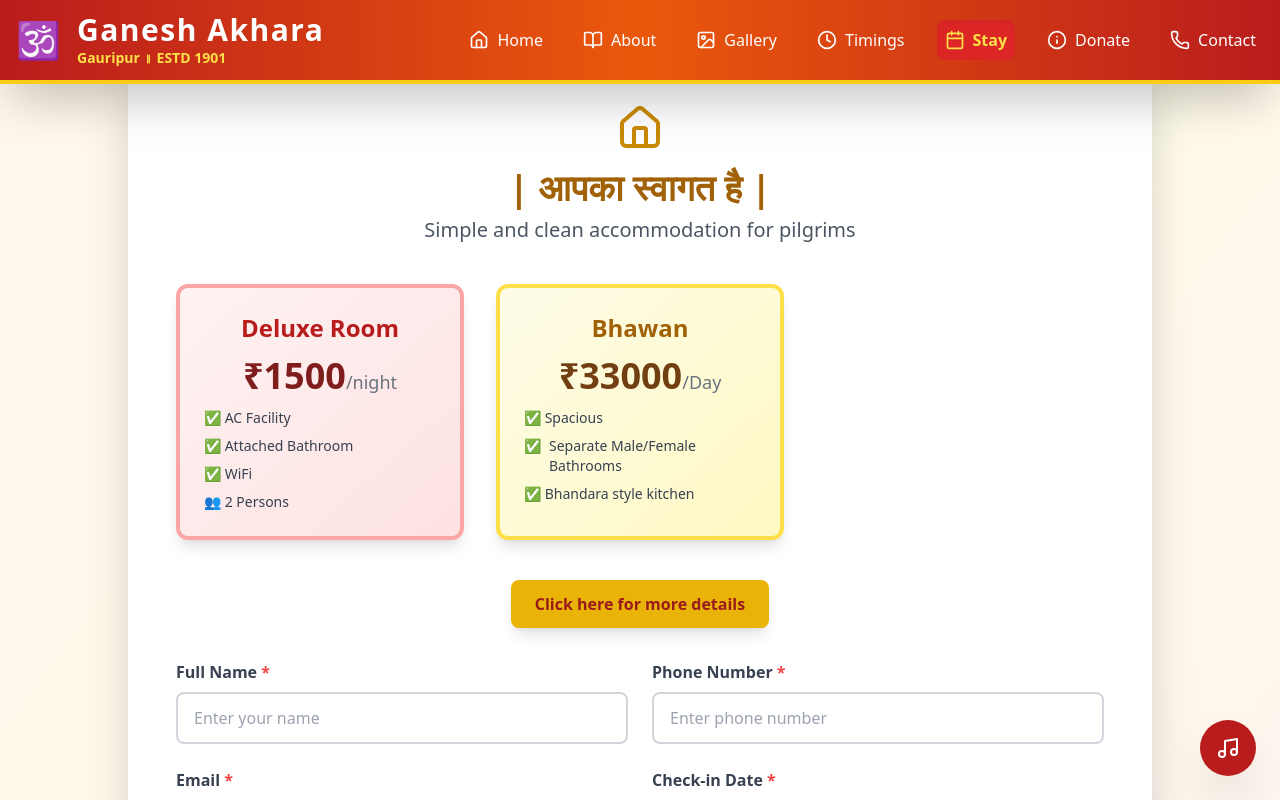
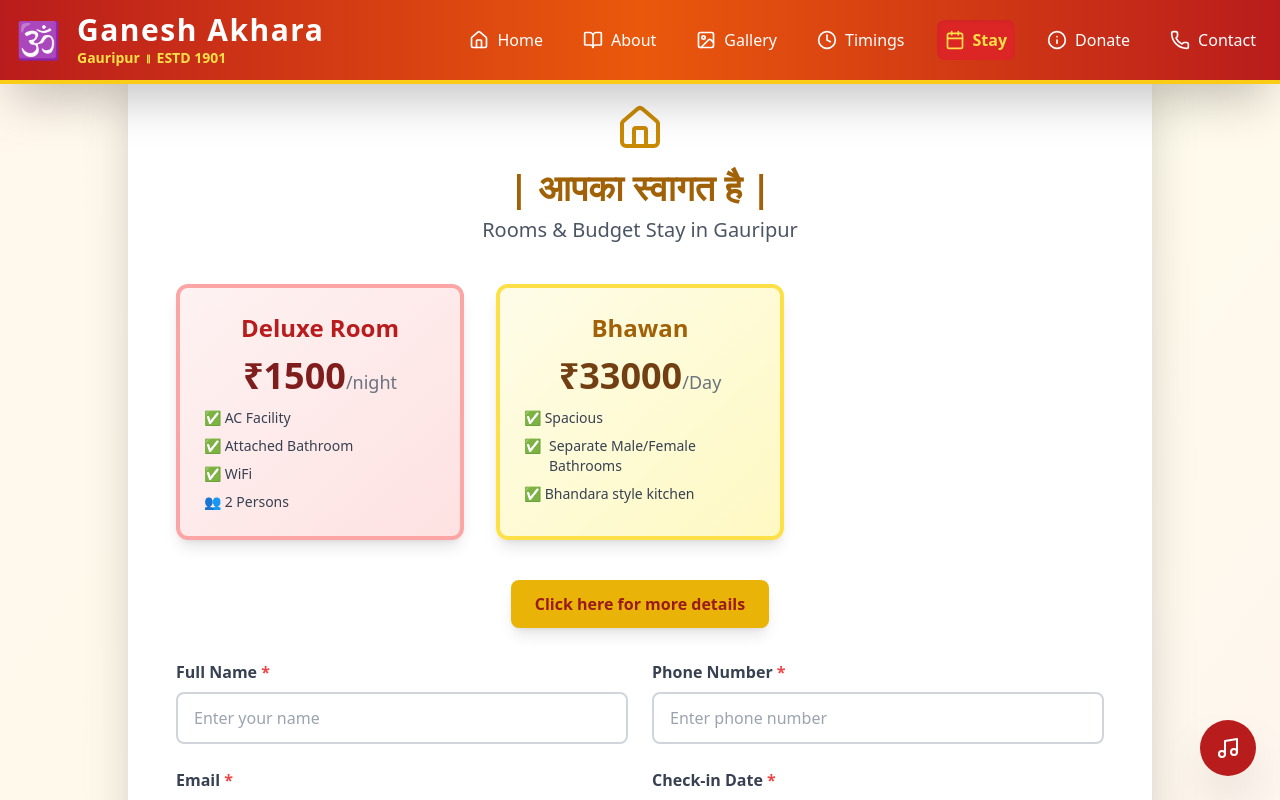
Before and after one commit to RishabhGupta19/GaneshMandir, a React (Create React App) app in the folder Frontend/: page / in a window 1280 px wide. Both pictures are taken after a click on the button "Book Your Stay Now". Shown: the part 84-884 px from the top of the page. Built offline with nearby package versions, Linux system fonts and the light colour scheme.

Commit message:
Update App.js

```diff
--- a/Frontend/src/App.js
+++ b/Frontend/src/App.js
@@ -817,7 +817,7 @@ export default function GaneshAkharaWebsite() {
                 <div className="text-center mb-10">
                   <Home className="w-12 h-12 mx-auto text-yellow-600 mb-4" />
                   <h2 className="text-4xl font-extrabold text-yellow-700 mb-2">| आपका स्वागत है |</h2>
-                  <p className="text-xl text-gray-600">Simple and clean accommodation for pilgrims</p>
+                  <p className="text-xl text-gray-600">Rooms & Budget Stay in Gauripur </p>
                 </div>
 
                 {/* Room Pricing Cards */}
```
